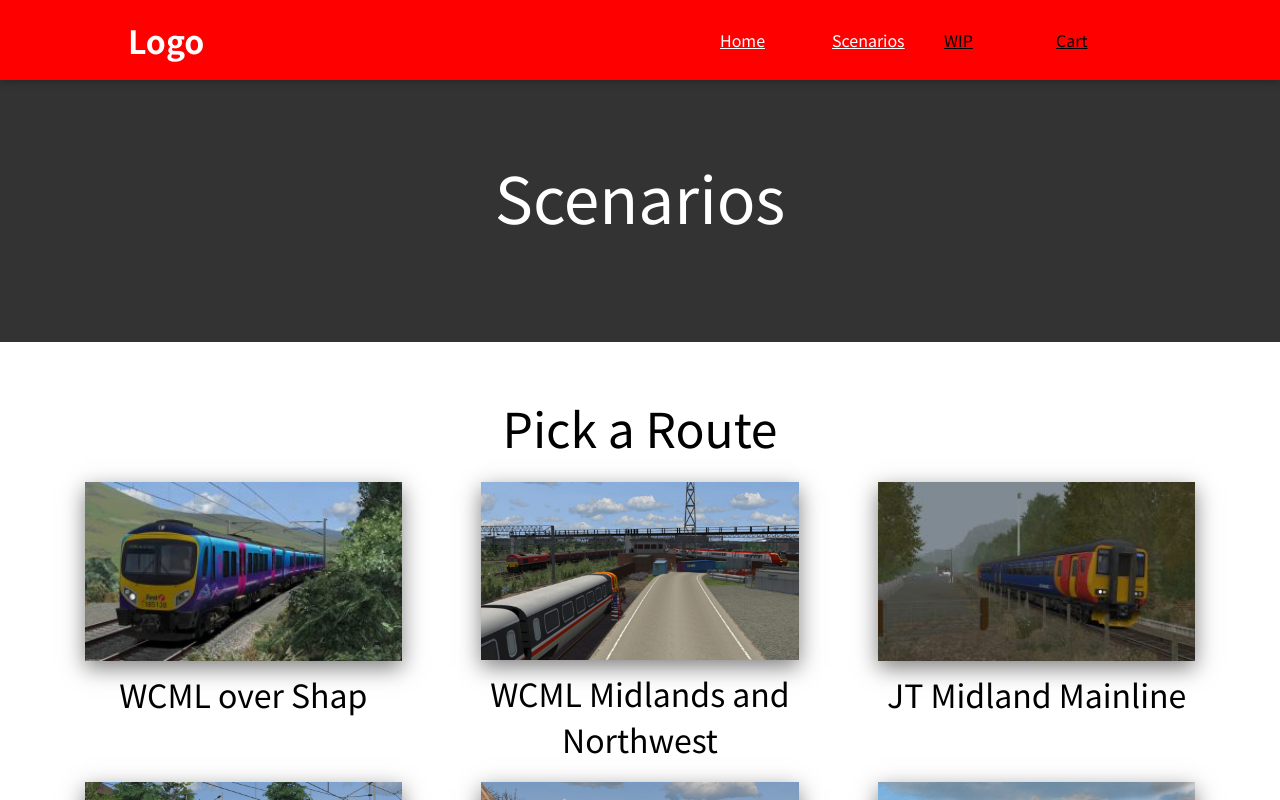
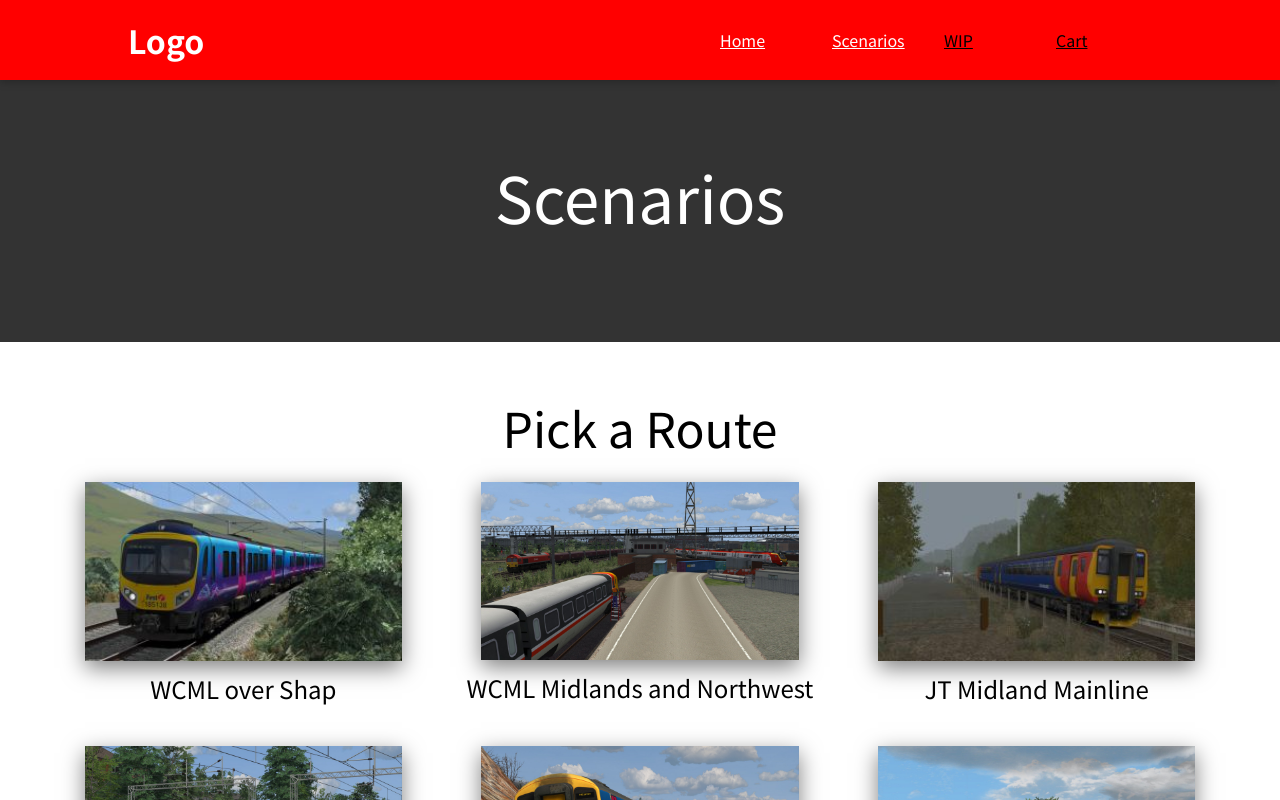
Before and after one commit to Adam377/adam-haigh-scenarios-website-prototype, a React (Create React App) app: page /scenarios in a window 1280 px wide. Shown: the top 800 px of the page. Built offline with nearby package versions, Linux system fonts and the light colour scheme.

Commit message:
Changed size of card title text

```diff
--- a/src/components/Layout/Blocks/CardBlock.module.css
+++ b/src/components/Layout/Blocks/CardBlock.module.css
@@ -13,10 +13,11 @@
 }
 
 .card-title {
-    font-size: 2rem;
+    font-size: 1.5rem;
     margin: 0;
     height: 100%;
     padding: 0;
+    padding-bottom: 20px;
     text-align: center;
     vertical-align: baseline;
 }
```
